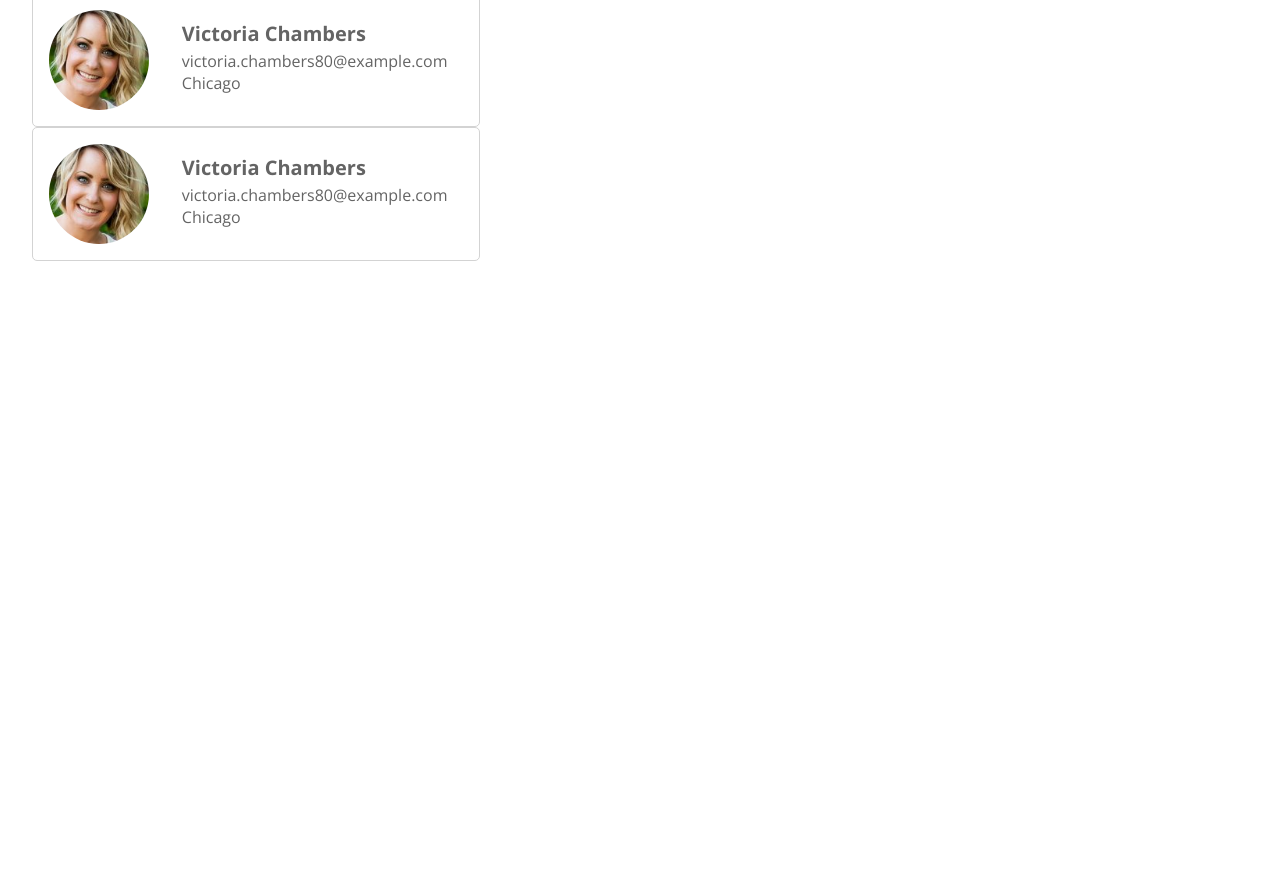
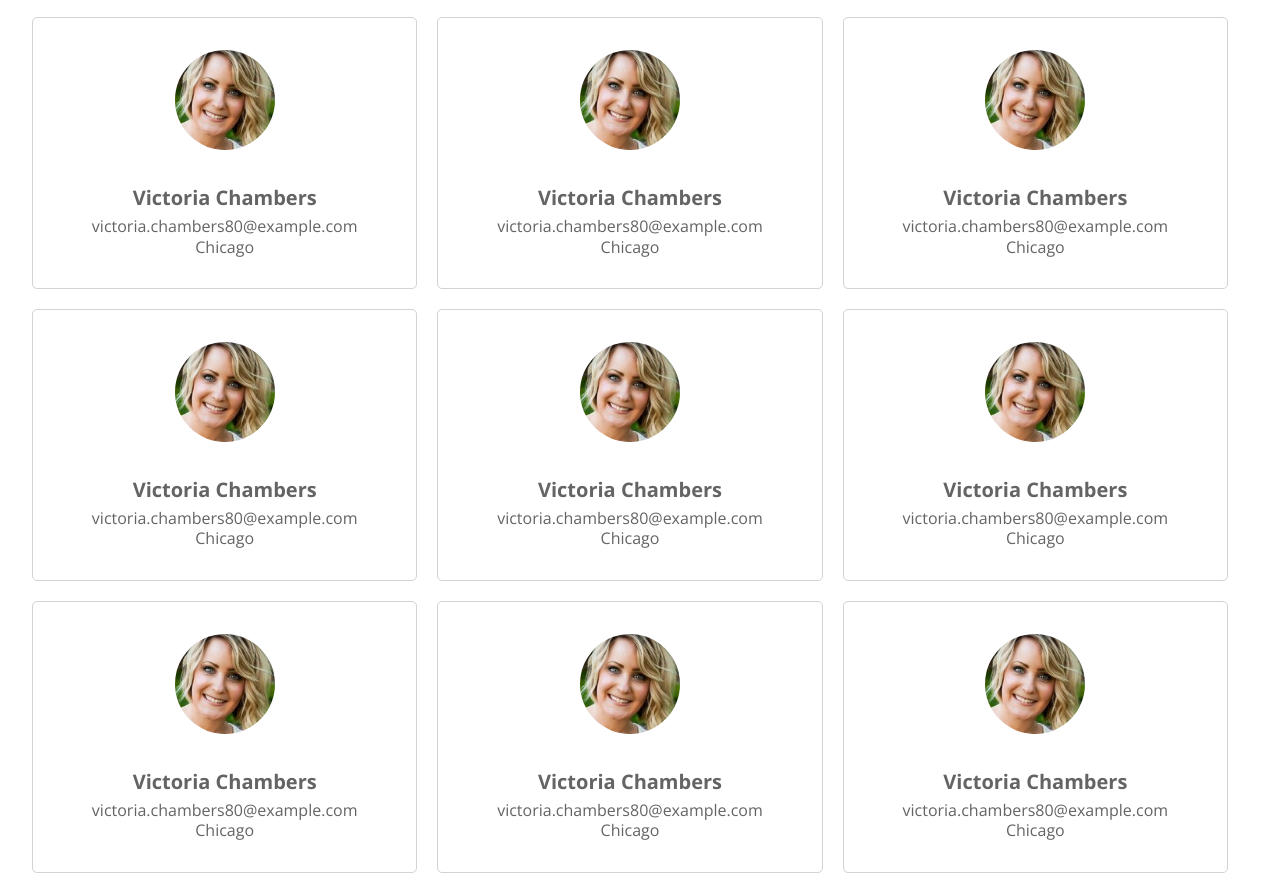
Before and after one commit to Hazelrl/directory-of-employees-using-API, a plain HTML site: page index.html in a window 1280 px wide. Shown: the part 343-1236 px from the top of the page. Before the commit the page ends 864 px from the top, so only its background shows below. Drawn offline with nearby package versions, Linux system fonts and the light colour scheme.

Commit message:
HTML and CSS in place

```diff
--- a/css/styles.css
+++ b/css/styles.css
@@ -21,12 +21,17 @@ h1 {
 
 .card-container {
     display: flex;
-    flex-direction: column;
+    flex-direction: row;
     flex-wrap: wrap;
     align-content: space-between;
 }
 
 .card {
+    margin-right: 20px;
+    margin-bottom: 20px;
+    flex-grow: 1;
+    flex-basis: 30%;
+    width: 90vw;
     display: grid;
     grid-template-areas:
     "img"
@@ -73,7 +78,7 @@ h1 {
 
 /* ====MEDIA QUERIES====*/
 
-@media (min-width: 768px) {
+@media (min-width: 1300px) {
 
     .card {
         /* background-color: lightpink; */
@@ -85,6 +90,12 @@ h1 {
             ;
         justify-items: left;
         padding: 0;
+
+        margin-right: 20px;
+        margin-bottom: 20px;
+        /* flex-grow: 1;
+        flex-basis: 50%; */
+        min-width: 20vw;
     }
 
 
@@ -108,11 +119,11 @@ h1 {
     }
 
     .employee-name {
-        /* font-size: 1rem; */
+        font-size: 1rem;
     }
 
     .employee-email, .employee-town {
-        /* font-size: 0.8rem; */
+        font-size: 0.8rem;
     }
 
     .employee-img {
--- a/index.html
+++ b/index.html
@@ -43,6 +43,62 @@
                 <p class="employee-town">Chicago</p>
             </div>
 
+            <div class="card">
+                <img class="employee-img" alt="Victoria Chambers" src="images/member-1.jpg">
+                <p class="employee-name">Victoria Chambers</p>
+                <a href="mailto:victoria.chambers80@example.com" class="employee-email">victoria.chambers80@example.com</a>
+                <p class="employee-town">Chicago</p>
+            </div>
+
+            <div class="card">
+                <img class="employee-img" alt="Victoria Chambers" src="images/member-1.jpg">
+                <p class="employee-name">Victoria Chambers</p>
+                <a href="mailto:victoria.chambers80@example.com" class="employee-email">victoria.chambers80@example.com</a>
+                <p class="employee-town">Chicago</p>
+            </div>
+
+            <div class="card">
+                <img class="employee-img" alt="Victoria Chambers" src="images/member-1.jpg">
+                <p class="employee-name">Victoria Chambers</p>
+                <a href="mailto:victoria.chambers80@example.com" class="employee-email">victoria.chambers80@example.com</a>
+                <p class="employee-town">Chicago</p>
+            </div>
+
+            <div class="card">
+                <img class="employee-img" alt="Victoria Chambers" src="images/member-1.jpg">
+                <p class="employee-name">Victoria Chambers</p>
+                <a href="mailto:victoria.chambers80@example.com" class="employee-email">victoria.chambers80@example.com</a>
+                <p class="employee-town">Chicago</p>
+            </div>
+
+            <div class="card">
+                <img class="employee-img" alt="Victoria Chambers" src="images/member-1.jpg">
+                <p class="employee-name">Victoria Chambers</p>
+                <a href="mailto:victoria.chambers80@example.com" class="employee-email">victoria.chambers80@example.com</a>
+                <p class="employee-town">Chicago</p>
+            </div>
+
+            <div class="card">
+                <img class="employee-img" alt="Victoria Chambers" src="images/member-1.jpg">
+                <p class="employee-name">Victoria Chambers</p>
+                <a href="mailto:victoria.chambers80@example.com" class="employee-email">victoria.chambers80@example.com</a>
+                <p class="employee-town">Chicago</p>
+            </div>
+
+            <div class="card">
+                <img class="employee-img" alt="Victoria Chambers" src="images/member-1.jpg">
+                <p class="employee-name">Victoria Chambers</p>
+                <a href="mailto:victoria.chambers80@example.com" class="employee-email">victoria.chambers80@example.com</a>
+                <p class="employee-town">Chicago</p>
+            </div>
+
+            <div class="card">
+                <img class="employee-img" alt="Victoria Chambers" src="images/member-1.jpg">
+                <p class="employee-name">Victoria Chambers</p>
+                <a href="mailto:victoria.chambers80@example.com" class="employee-email">victoria.chambers80@example.com</a>
+                <p class="employee-town">Chicago</p>
+            </div>
+
         </div>
     </main>
     <footer>
```
